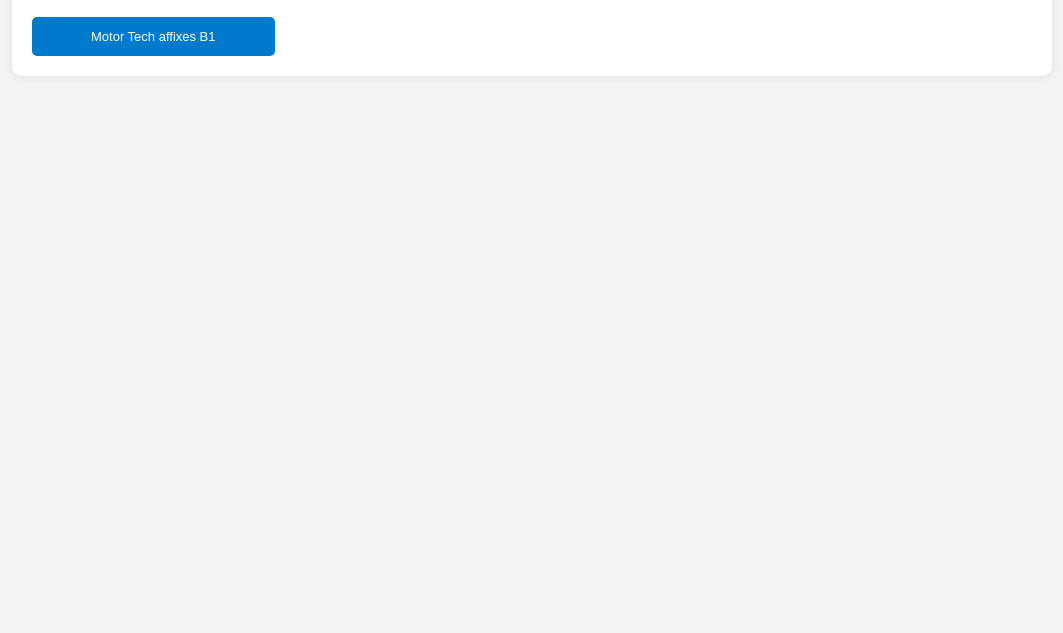
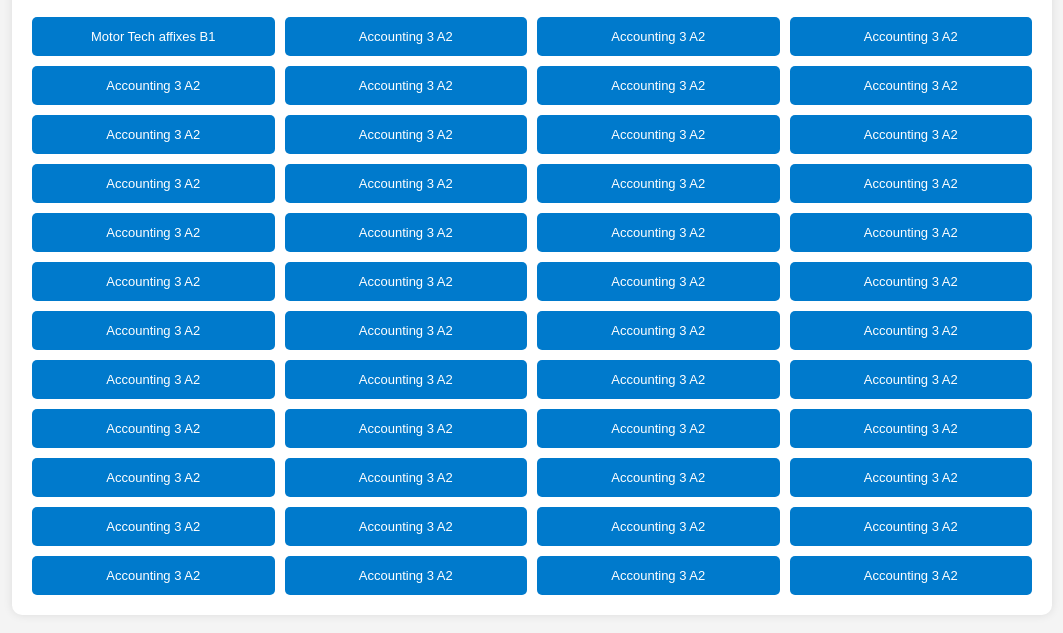
Before and after one commit to LaurenceJIL/Others, a plain HTML site: page index.html in a window 1280 px wide. Shown: the part 157-790 px from the top of the page, without its empty margins (108-1171 px from the left). Drawn offline with Linux system fonts and the light colour scheme.

Commit message:
Update index.html

```diff
--- a/index.html
+++ b/index.html
@@ -73,13 +73,59 @@
 
     <!-- Column 1 Content -->
     <a href="Motor-tech-b1.html">Motor Tech affixes B1</a>
+    <a href="accounting-3-A2">Accounting 3 A2</a>
+    <a href="accounting-3-A2">Accounting 3 A2</a>
+    <a href="accounting-3-A2">Accounting 3 A2</a>
+    <a href="accounting-3-A2">Accounting 3 A2</a>
+    <a href="accounting-3-A2">Accounting 3 A2</a>
+    <a href="accounting-3-A2">Accounting 3 A2</a>
+    <a href="accounting-3-A2">Accounting 3 A2</a>
+    <a href="accounting-3-A2">Accounting 3 A2</a>
+    <a href="accounting-3-A2">Accounting 3 A2</a>
+    <a href="accounting-3-A2">Accounting 3 A2</a>
+    <a href="accounting-3-A2">Accounting 3 A2</a>
 
     <!-- Column 2 Content -->
+    <a href="accounting-3-A2">Accounting 3 A2</a>
+    <a href="accounting-3-A2">Accounting 3 A2</a>
+    <a href="accounting-3-A2">Accounting 3 A2</a>
+    <a href="accounting-3-A2">Accounting 3 A2</a>
+    <a href="accounting-3-A2">Accounting 3 A2</a>
+    <a href="accounting-3-A2">Accounting 3 A2</a>
+    <a href="accounting-3-A2">Accounting 3 A2</a>
+    <a href="accounting-3-A2">Accounting 3 A2</a>
+    <a href="accounting-3-A2">Accounting 3 A2</a>
+    <a href="accounting-3-A2">Accounting 3 A2</a>
+    <a href="accounting-3-A2">Accounting 3 A2</a>
+    <a href="accounting-3-A2">Accounting 3 A2</a>
 
     <!-- Column 3 Content -->
+    <a href="accounting-3-A2">Accounting 3 A2</a>
+    <a href="accounting-3-A2">Accounting 3 A2</a>
+    <a href="accounting-3-A2">Accounting 3 A2</a>
+    <a href="accounting-3-A2">Accounting 3 A2</a>
+    <a href="accounting-3-A2">Accounting 3 A2</a>
+    <a href="accounting-3-A2">Accounting 3 A2</a>
+    <a href="accounting-3-A2">Accounting 3 A2</a>
+    <a href="accounting-3-A2">Accounting 3 A2</a>
+    <a href="accounting-3-A2">Accounting 3 A2</a>
+    <a href="accounting-3-A2">Accounting 3 A2</a>
+    <a href="accounting-3-A2">Accounting 3 A2</a>
+    <a href="accounting-3-A2">Accounting 3 A2</a>
 
     <!-- Column 4 Content -->
-
+    <a href="accounting-3-A2">Accounting 3 A2</a>
+    <a href="accounting-3-A2">Accounting 3 A2</a>
+    <a href="accounting-3-A2">Accounting 3 A2</a>
+    <a href="accounting-3-A2">Accounting 3 A2</a>
+    <a href="accounting-3-A2">Accounting 3 A2</a>
+    <a href="accounting-3-A2">Accounting 3 A2</a>
+    <a href="accounting-3-A2">Accounting 3 A2</a>
+    <a href="accounting-3-A2">Accounting 3 A2</a>
+    <a href="accounting-3-A2">Accounting 3 A2</a>
+    <a href="accounting-3-A2">Accounting 3 A2</a>
+    <a href="accounting-3-A2">Accounting 3 A2</a>
+    <a href="accounting-3-A2">Accounting 3 A2</a>
 
 
 
```
